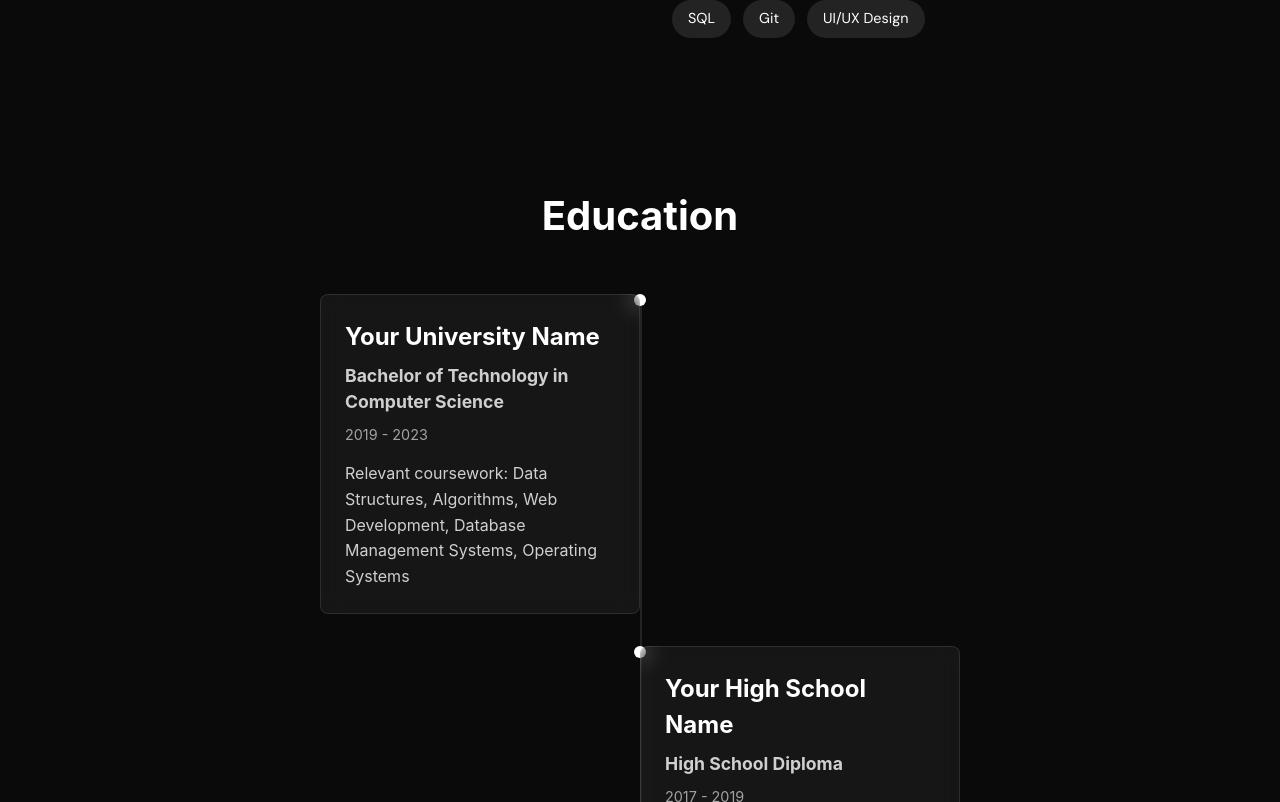
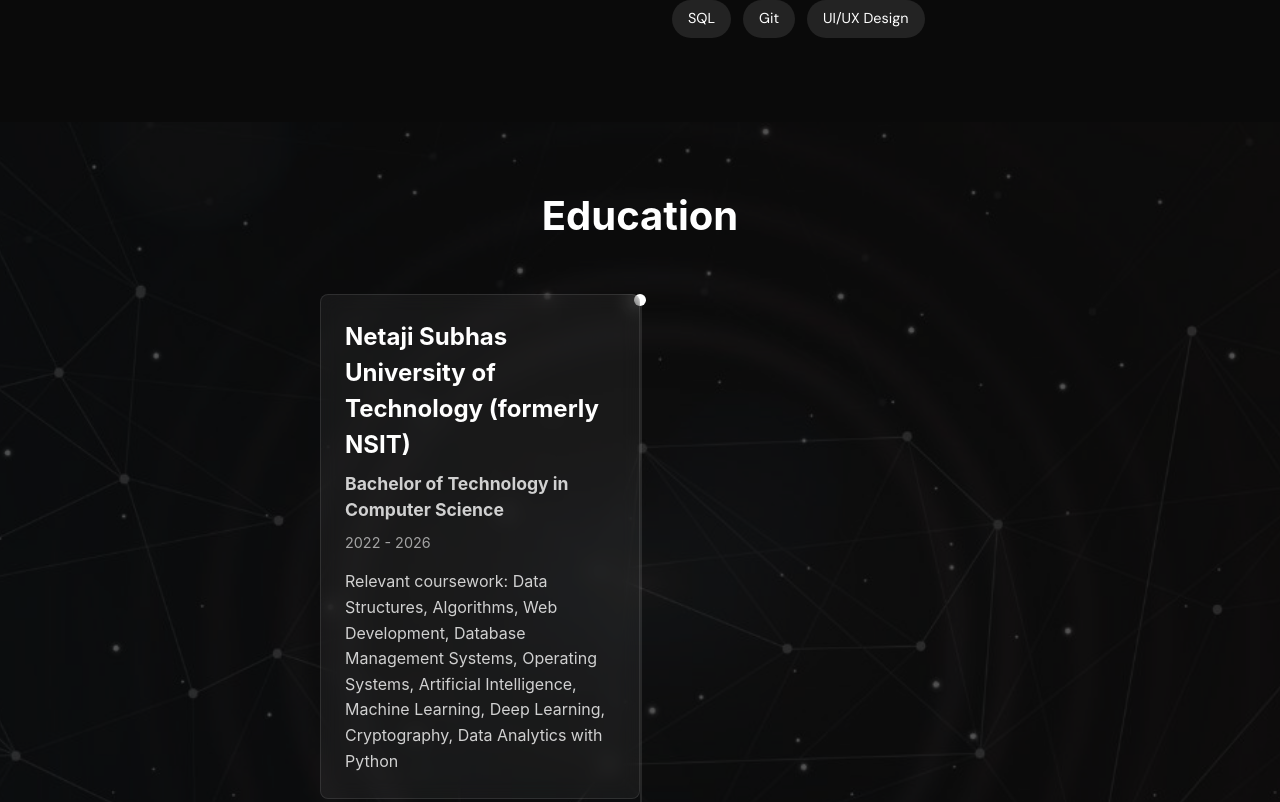
Before and after one commit to sanyagargg/SanyaPortfolio, a React (Vite) app: page /#home in a window 1280 px wide. Shown: the part 1478-2280 px from the top of the page. Built offline with nearby package versions, Linux system fonts and the light colour scheme; a web font is replaced by a local one.

Commit message:
update background img of education

```diff
--- a/src/components/Education.jsx
+++ b/src/components/Education.jsx
@@ -5,9 +5,25 @@
   padding-top: 70px;
   min-height: 100vh;
   padding: 4rem 2rem;
-  background: #0a0a0a;
+  background: url('/educationbg.jpg') no-repeat center center/cover;
   color: #ffffff;
+  position: relative;
+
+  /* Optional: Overlay effect for better readability */
+  &::before {
+    content: '';
+    position: absolute;
+    inset: 0;
+    background: rgba(10, 10, 10, 0.7); /* dark overlay */
+    z-index: 0;
+  }
+
+  > * {
+    position: relative;
+    z-index: 1;
+  }
 `;
+
 
 const Container = styled.div`
   max-width: 1200px;
@@ -89,12 +105,19 @@
   line-height: 1.6;
 `;
 
+const CGPA = styled.p`
+  font-size: 1rem;
+  color: rgba(255, 255, 255, 0.8);
+  line-height: 1.6;
+`;
+
 const education = [
   {
-    school: "Your University Name",
+    school: "Netaji Subhas University of Technology (formerly NSIT)",
     degree: "Bachelor of Technology in Computer Science",
-    period: "2019 - 2023",
-    description: "Relevant coursework: Data Structures, Algorithms, Web Development, Database Management Systems, Operating Systems"
+    period: "2022 - 2026",
+    CGPA: "CGPA : 7.9",
+    description: "Relevant coursework: Data Structures, Algorithms, Web Development, Database Management Systems, Operating Systems, Artificial Intelligence, Machine Learning, Deep Learning, Cryptography, Data Analytics with Python"
   },
   {
     school: "Your High School Name",
```
Also changed, not shown: public/educationbg.jpg (added).
